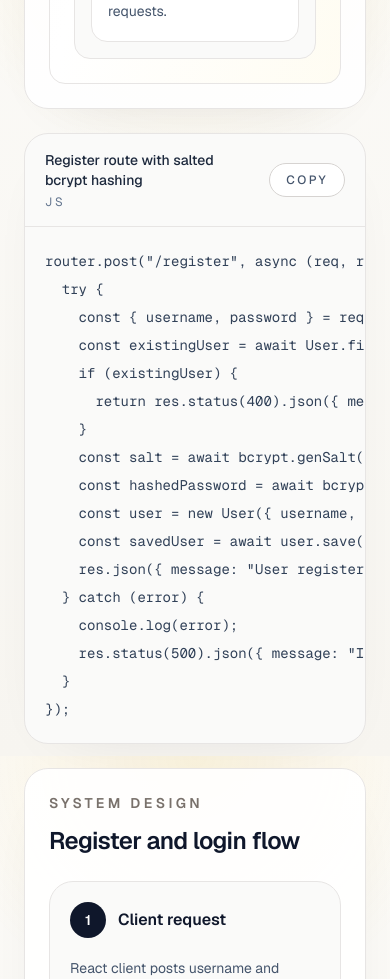
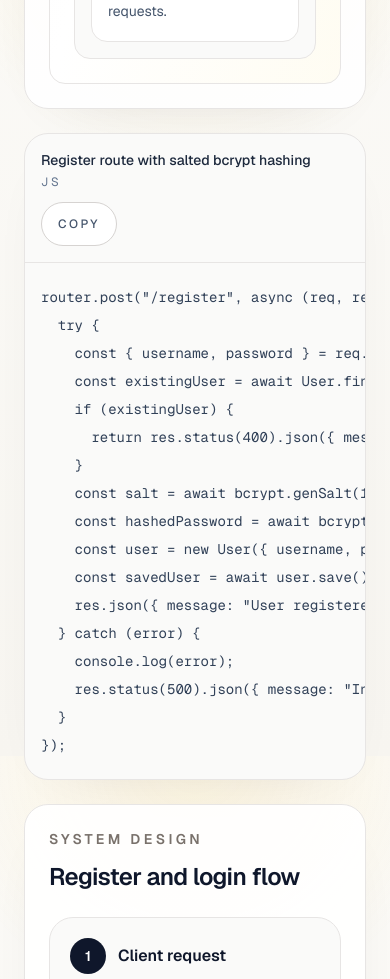
Before and after one commit to josephmusngi21/josephmusngi21.github.io, a Next.js app: page /coding/authentication in a window 390 px wide. Shown: the part 2620-3599 px from the top of the page. Built offline with nearby package versions, Linux system fonts and the light colour scheme.

Commit message:
Improve code block accessibility and layout
Make the code block header wrap on small screens, provide a larger copy button target, and label the scrollable code sample for keyboard and assistive technology users.

```diff
--- a/app/components/CodeBlock.tsx
+++ b/app/components/CodeBlock.tsx
@@ -19,20 +19,20 @@ export default function CodeBlock({ title, language = "tsx", code }: CodeBlockPr
 
   return (
     <section className="overflow-hidden rounded-3xl border border-stone-200 bg-stone-50 text-slate-900 shadow-[0_18px_60px_-40px_rgba(15,23,42,0.14)]">
-      <div className="flex items-center justify-between gap-4 border-b border-stone-200 px-5 py-4">
-        <div>
+      <div className="flex flex-wrap items-center justify-between gap-3 border-b border-stone-200 px-4 py-4 sm:px-5">
+        <div className="min-w-0">
           <p className="text-sm font-medium text-slate-800">{title}</p>
           <p className="mt-1 text-xs uppercase tracking-[0.24em] text-slate-500">{language}</p>
         </div>
         <button
           type="button"
           onClick={handleCopy}
-          className="rounded-full border border-stone-300 bg-white px-4 py-2 text-xs font-medium uppercase tracking-[0.2em] text-slate-600 transition-colors hover:bg-stone-100"
+          className="min-h-11 shrink-0 rounded-full border border-stone-300 bg-white px-4 py-2 text-xs font-medium uppercase tracking-[0.2em] text-slate-600 transition-colors hover:bg-stone-100"
         >
           {copied ? "Copied" : "Copy"}
         </button>
       </div>
-      <pre className="overflow-x-auto px-5 py-5 text-sm leading-7 text-slate-700">
+      <pre tabIndex={0} aria-label={`${title} code sample`} className="overflow-x-auto px-4 py-5 text-sm leading-7 text-slate-700 focus-visible:outline-2 focus-visible:outline-inset focus-visible:outline-slate-700 sm:px-5">
         <code>{code}</code>
       </pre>
     </section>
```
